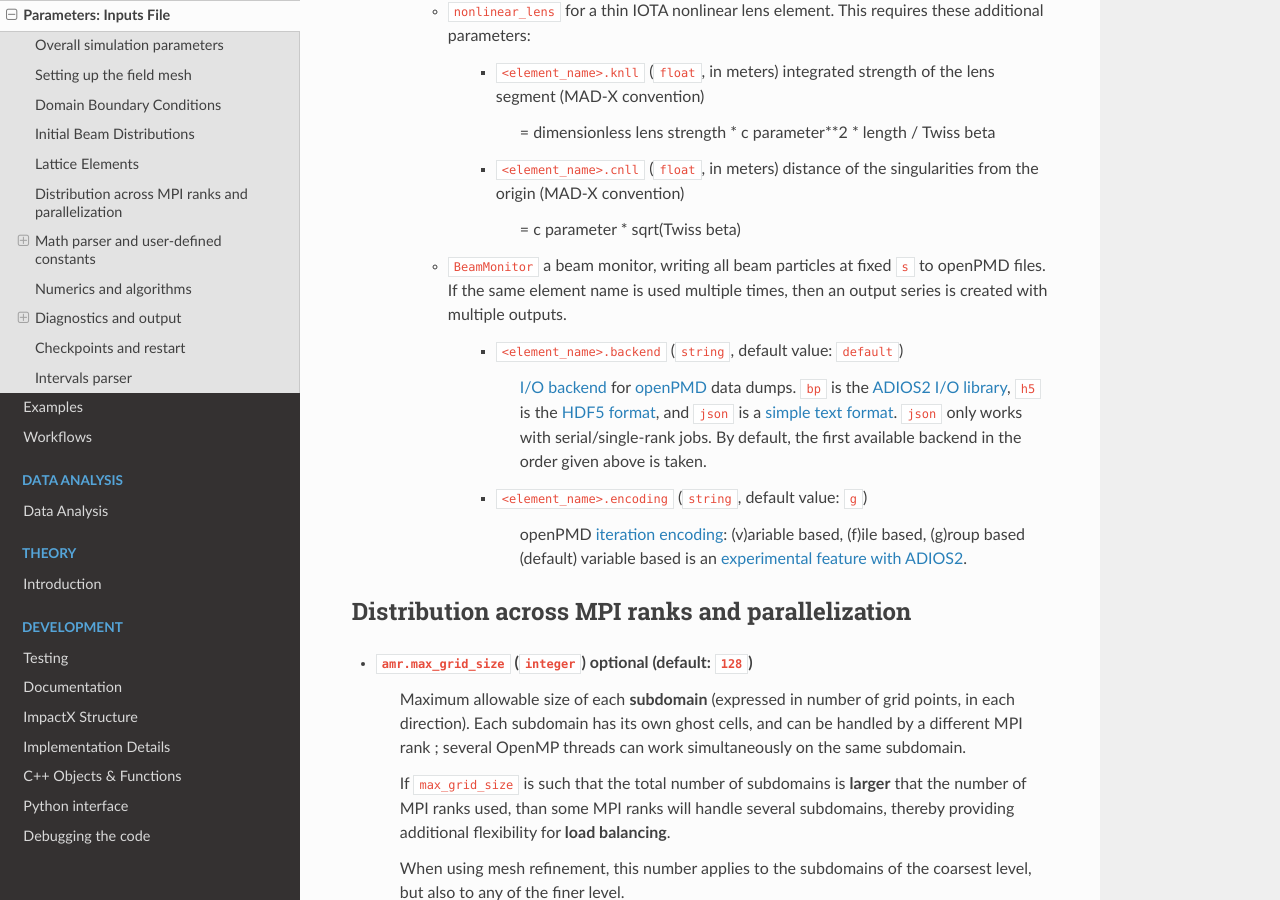
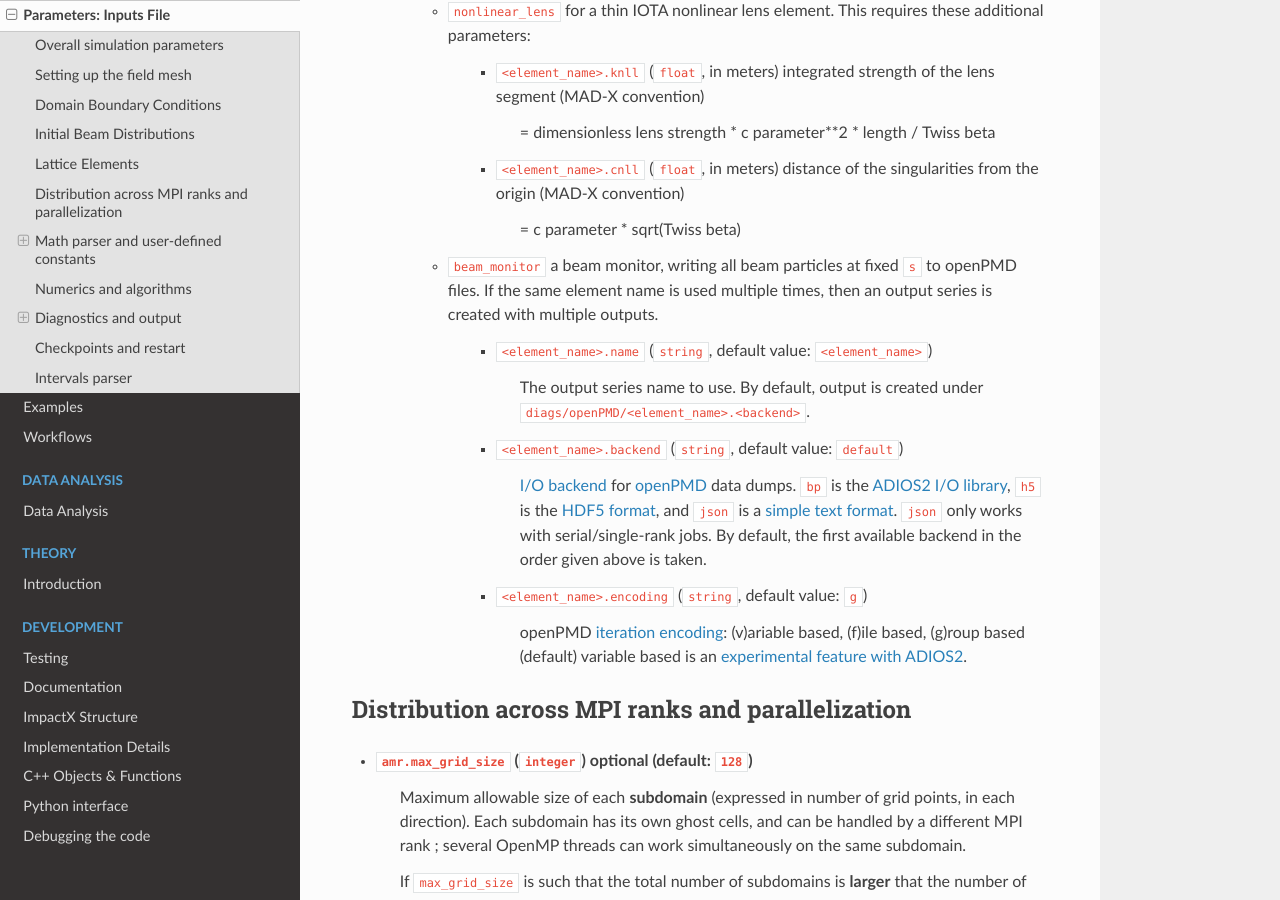
Before and after one commit to ECP-WarpX/impactx, a Sphinx documentation site: the page built from docs/source/usage/parameters.rst, in a window 1280 px wide and 900 px high, scrolled down 7835 px. Built offline with Sphinx 7.4.7 and the Read the Docs theme 2.0.0, drawn with Linux system fonts in a browser that asks for light colours; pages that are not in the unit, such as notebooks, are missing from menus.

Commit message:
Beam Monitor: Output Name (#330)
Allow to change the output name from the default `<element_name>`
in inputs files, similar to the option exposed in Python.

```diff
--- a/docs/source/usage/parameters.rst
+++ b/docs/source/usage/parameters.rst
@@ -354,8 +354,13 @@ Lattice Elements
 
                 = c parameter * sqrt(Twiss beta)
 
-        * ``BeamMonitor`` a beam monitor, writing all beam particles at fixed ``s`` to openPMD files.
+        * ``beam_monitor`` a beam monitor, writing all beam particles at fixed ``s`` to openPMD files.
           If the same element name is used multiple times, then an output series is created with multiple outputs.
+
+            * ``<element_name>.name`` (``string``, default value: ``<element_name>``)
+
+                The output series name to use.
+                By default, output is created under ``diags/openPMD/<element_name>.<backend>``.
 
             * ``<element_name>.backend`` (``string``, default value: ``default``)
 
```
Also changed, not shown: 1 other file.
